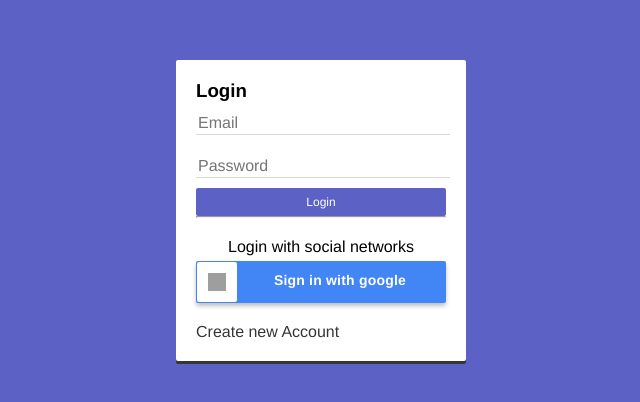
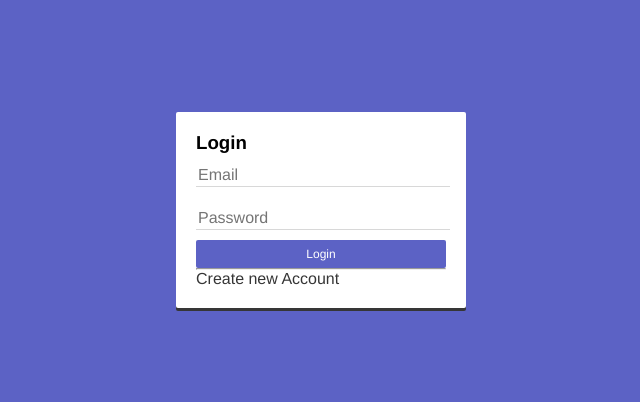
Before and after one commit to raudel25/Journal-App, a React (Create React App) app: page /#/auth/login in a window 1280 px wide. Shown: the part 190-592 px from the top of the page, without its empty margins (319-959 px from the left). Built offline with nearby package versions, Linux system fonts and the light colour scheme; grey boxes are pictures that could not be loaded.

Commit message:
delete google btn

```diff
--- a/src/actions/auth.ts
+++ b/src/actions/auth.ts
@@ -34,18 +34,6 @@
     }
     dispatch(login(authResponse.user!.id, userResponse.full_name));
     dispatch(endLoading());
-  };
-};
-
-export const googleLogin = () => {
-  return (dispatch: AppDispatch) => {
-    // signInWithPopup(auth, provider)
-    //   .then(({ user }) => {
-    //     dispatch(login(user.uid, user.displayName));
-    //   })
-    //   .catch((error) => {
-    //     alertMsg.fire("Error", error.message, "error");
-    //   });
   };
 };
 
--- a/src/components/auth/LoginScreen.tsx
+++ b/src/components/auth/LoginScreen.tsx
@@ -1,9 +1,6 @@
 import { Link } from "react-router-dom";
 import { useForm } from "../../hooks/useForm";
-import {
-  googleLogin,
-  startSignInWithEmailAndPassword,
-} from "../../actions/auth";
+import { startSignInWithEmailAndPassword } from "../../actions/auth";
 import { useAppDispatch } from "../../store/store";
 import { useSelector } from "react-redux";
 import { RootState } from "../../store/store";
@@ -24,10 +21,6 @@
     event.preventDefault();
 
     dispatch(startSignInWithEmailAndPassword(email, password));
-  };
-
-  const handleGoogleLogin = () => {
-    dispatch(googleLogin());
   };
 
   return (
@@ -62,22 +55,6 @@
         </button>
         <hr />
 
-        <div className="auth__social-networks">
-          <p>Login with social networks</p>
-
-          <div className="google-btn" onClick={handleGoogleLogin}>
-            <div className="google-icon-wrapper">
-              <img
-                className="google-icon"
-                src="https://upload.wikimedia.org/wikipedia/commons/5/53/Google_%22G%22_Logo.svg"
-                alt="google button"
-              />
-            </div>
-            <p className="btn-text">
-              <b>Sign in with google</b>
-            </p>
-          </div>
-        </div>
         <Link className="link" to="/auth/register">
           Create new Account
         </Link>
--- a/src/routers/AppRouter.tsx
+++ b/src/routers/AppRouter.tsx
@@ -35,6 +35,9 @@
       }
       setChecking(false);
     });
+  }, [dispatch]);
+
+  useEffect(() => {
     supabase.auth.onAuthStateChange((event, session) => {
       if (session?.user && event === "SIGNED_IN") {
         supabase
@@ -56,7 +59,7 @@
     });
   }, [dispatch]);
 
-  if (checking) return <h1>Espere ...</h1>;
+  if (checking) return <h1>Wait ...</h1>;
 
   return (
     <HashRouter>
```
